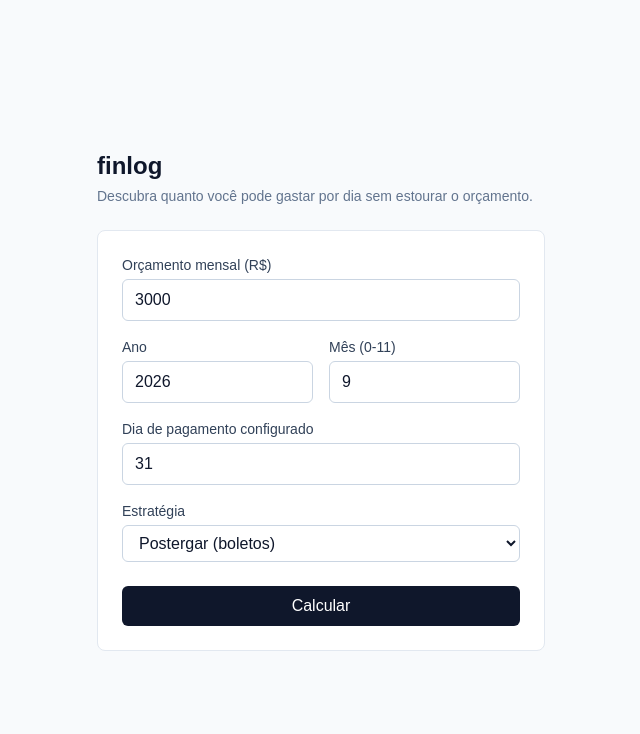
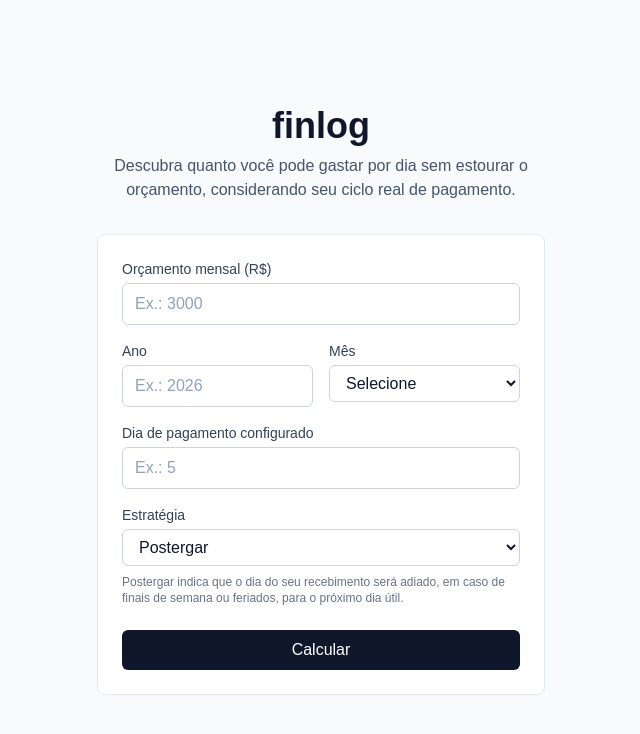
Before and after one commit to mr-jon/finlog, a Next.js app: page / in a window 1280 px wide. Shown: the top 734 px of the page, without its empty margins (319-959 px from the left). Built offline with nearby package versions, Linux system fonts and the light colour scheme.

Commit message:
feat: adiciona identidade visual (logo e favicon) e melhora usabilidade do formulário

```diff
--- a/src/app/page.tsx
+++ b/src/app/page.tsx
@@ -7,11 +7,33 @@ type Resultado = {
   mediaDiaria: number;
 };
 
+const MESES = [
+  "Janeiro",
+  "Fevereiro",
+  "Março",
+  "Abril",
+  "Maio",
+  "Junho",
+  "Julho",
+  "Agosto",
+  "Setembro",
+  "Outubro",
+  "Novembro",
+  "Dezembro",
+];
+
+const EXPLICACAO_ESTRATEGIA: Record<string, string> = {
+  postergar:
+    "Postergar indica que o dia do seu recebimento será adiado, em caso de finais de semana ou feriados, para o próximo dia útil.",
+  antecipar:
+    "Antecipar indica que o dia do seu recebimento será antecipado, em caso de finais de semana ou feriados, para o dia útil anterior.",
+};
+
 export default function Home() {
-  const [orcamentoMensal, setOrcamentoMensal] = useState("3000");
-  const [ano, setAno] = useState("2026");
-  const [mes, setMes] = useState("9");
-  const [diaConfigurado, setDiaConfigurado] = useState("31");
+  const [orcamentoMensal, setOrcamentoMensal] = useState("");
+  const [ano, setAno] = useState("");
+  const [mes, setMes] = useState("");
+  const [diaConfigurado, setDiaConfigurado] = useState("");
   const [estrategia, setEstrategia] = useState("postergar");
 
   const [resultado, setResultado] = useState<Resultado | null>(null);
@@ -53,12 +75,15 @@ export default function Home() {
   return (
     <main className="min-h-screen bg-slate-50 dark:bg-slate-950 flex items-center justify-center p-6">
       <div className="w-full max-w-md">
-        <h1 className="text-2xl font-semibold text-slate-900 dark:text-slate-100 mb-1">
-          finlog
-        </h1>
-        <p className="text-sm text-slate-500 dark:text-slate-400 mb-6">
-          Descubra quanto você pode gastar por dia sem estourar o orçamento.
-        </p>
+        <div className="mb-8 text-center">
+          <h1 className="text-4xl font-bold text-slate-900 dark:text-slate-100 mb-2">
+            finlog
+          </h1>
+          <p className="text-base text-slate-600 dark:text-slate-400">
+            Descubra quanto você pode gastar por dia sem estourar o orçamento,
+            considerando seu ciclo real de pagamento.
+          </p>
+        </div>
 
         <form
           onSubmit={handleSubmit}
@@ -71,7 +96,8 @@ export default function Home() {
             <input
               value={orcamentoMensal}
               onChange={(e) => setOrcamentoMensal(e.target.value)}
-              className="w-full border border-slate-300 dark:border-slate-700 bg-white dark:bg-slate-800 rounded-md px-3 py-2 text-slate-900 dark:text-slate-100 focus:outline-none focus:ring-2 focus:ring-slate-400 dark:focus:ring-slate-500"
+              placeholder="Ex.: 3000"
+              className="w-full border border-slate-300 dark:border-slate-700 bg-white dark:bg-slate-800 rounded-md px-3 py-2 text-slate-900 dark:text-slate-100 placeholder:text-slate-400 dark:placeholder:text-slate-500 focus:outline-none focus:ring-2 focus:ring-slate-400 dark:focus:ring-slate-500"
             />
           </div>
 
@@ -83,18 +109,28 @@ export default function Home() {
               <input
                 value={ano}
                 onChange={(e) => setAno(e.target.value)}
-                className="w-full border border-slate-300 dark:border-slate-700 bg-white dark:bg-slate-800 rounded-md px-3 py-2 text-slate-900 dark:text-slate-100 focus:outline-none focus:ring-2 focus:ring-slate-400 dark:focus:ring-slate-500"
+                placeholder="Ex.: 2026"
+                className="w-full border border-slate-300 dark:border-slate-700 bg-white dark:bg-slate-800 rounded-md px-3 py-2 text-slate-900 dark:text-slate-100 placeholder:text-slate-400 dark:placeholder:text-slate-500 focus:outline-none focus:ring-2 focus:ring-slate-400 dark:focus:ring-slate-500"
               />
             </div>
             <div>
               <label className="block text-sm font-medium text-slate-700 dark:text-slate-300 mb-1">
-                Mês (0-11)
+                Mês
               </label>
-              <input
+              <select
                 value={mes}
                 onChange={(e) => setMes(e.target.value)}
                 className="w-full border border-slate-300 dark:border-slate-700 bg-white dark:bg-slate-800 rounded-md px-3 py-2 text-slate-900 dark:text-slate-100 focus:outline-none focus:ring-2 focus:ring-slate-400 dark:focus:ring-slate-500"
-              />
+              >
+                <option value="" disabled>
+                  Selecione
+                </option>
+                {MESES.map((nomeMes, indice) => (
+                  <option key={nomeMes} value={indice}>
+                    {nomeMes}
+                  </option>
+                ))}
+              </select>
             </div>
           </div>
 
@@ -105,7 +141,8 @@ export default function Home() {
             <input
               value={diaConfigurado}
               onChange={(e) => setDiaConfigurado(e.target.value)}
-              className="w-full border border-slate-300 dark:border-slate-700 bg-white dark:bg-slate-800 rounded-md px-3 py-2 text-slate-900 dark:text-slate-100 focus:outline-none focus:ring-2 focus:ring-slate-400 dark:focus:ring-slate-500"
+              placeholder="Ex.: 5"
+              className="w-full border border-slate-300 dark:border-slate-700 bg-white dark:bg-slate-800 rounded-md px-3 py-2 text-slate-900 dark:text-slate-100 placeholder:text-slate-400 dark:placeholder:text-slate-500 focus:outline-none focus:ring-2 focus:ring-slate-400 dark:focus:ring-slate-500"
             />
           </div>
 
@@ -118,9 +155,12 @@ export default function Home() {
               onChange={(e) => setEstrategia(e.target.value)}
               className="w-full border border-slate-300 dark:border-slate-700 bg-white dark:bg-slate-800 rounded-md px-3 py-2 text-slate-900 dark:text-slate-100 focus:outline-none focus:ring-2 focus:ring-slate-400 dark:focus:ring-slate-500"
             >
-              <option value="postergar">Postergar (boletos)</option>
-              <option value="antecipar">Antecipar (salário)</option>
+              <option value="postergar">Postergar</option>
+              <option value="antecipar">Antecipar</option>
             </select>
+            <p className="mt-2 text-xs text-slate-500 dark:text-slate-400">
+              {EXPLICACAO_ESTRATEGIA[estrategia]}
+            </p>
           </div>
 
           <button
```
Also changed, not shown: src/app/icon.svg (added).
